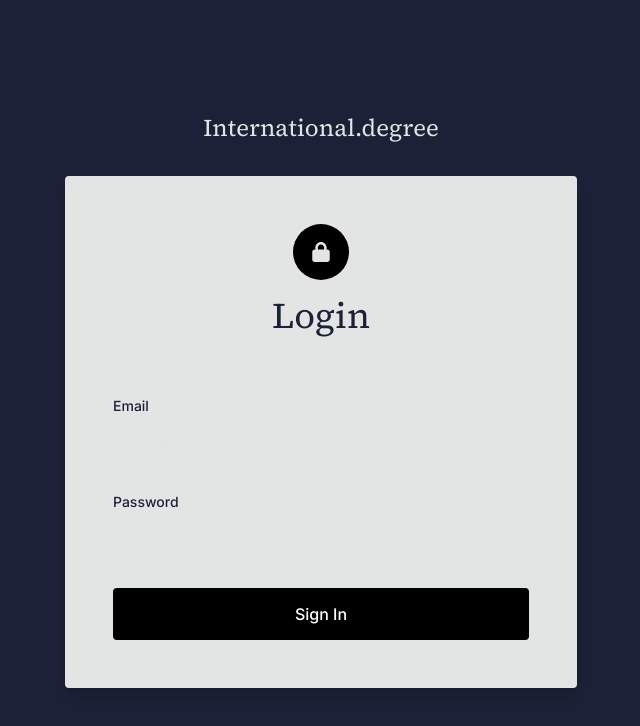
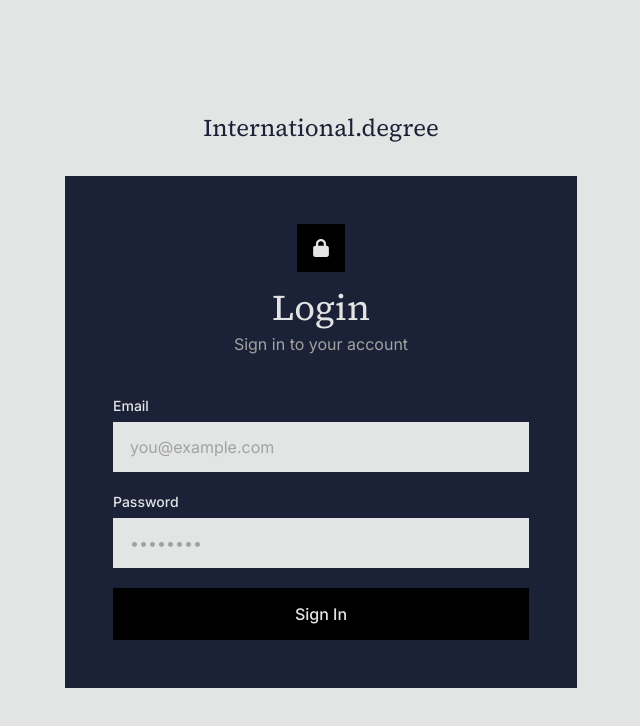
Before and after one commit to meraitech/soho-internationaldegree, a Next.js app: page /login in a window 1280 px wide. Shown: the top 726 px of the page, without its empty margins (319-959 px from the left). Built offline with nearby package versions, Linux system fonts and the light colour scheme; no server answers.

Commit message:
feat: login

```diff
--- a/src/app/login/page.tsx
+++ b/src/app/login/page.tsx
@@ -38,30 +38,30 @@
   };
 
   return (
-    <main className="min-h-screen flex items-center justify-center bg-background px-4">
+    <main className="min-h-screen flex items-center justify-center bg-surface px-4">
       <div className="w-full max-w-lg mx-auto">
         <div className="text-center mb-8">
-          <Link href="/" className="font-heading text-2xl text-foreground">
+          <Link href="/" className="font-heading text-2xl text-background">
             International.degree
           </Link>
         </div>
 
-        <div className="bg-surface rounded-sm p-8 md:p-12 shadow-lg">
-          <div className="flex flex-col items-center mb-8">
-            <div className="w-14 h-14 bg-dark rounded-full flex items-center justify-center mb-4">
-              <FaLock className="text-warm-white text-xl" />
+        <div className="bg-background">
+          <div className="flex flex-col items-center px-8 md:px-12 pt-10 md:pt-12 pb-8 md:pb-10">
+            <div className="w-12 h-12 bg-dark text-foreground flex items-center justify-center mb-4">
+              <FaLock className="text-lg" />
             </div>
-            <h1 className="font-heading text-3xl md:text-4xl text-background">
+            <h1 className="font-heading text-3xl md:text-4xl text-foreground">
               Login
             </h1>
-            <p className="text-charcoal/60 mt-1">
+            <p className="text-description mt-1">
               Sign in to your account
             </p>
           </div>
 
-          <form onSubmit={handleSubmit} className="space-y-5">
+          <form className="px-8 md:px-12 pb-10 md:pb-12 space-y-5">
             <div>
-              <label htmlFor="email" className="block text-sm font-medium text-background mb-1.5">
+              <label htmlFor="email" className="block text-sm font-medium text-foreground mb-1.5">
                 Email
               </label>
               <input
@@ -71,13 +71,13 @@
                 onChange={(e) => setEmail(e.target.value)}
                 required
                 autoComplete="email"
-                className="w-full px-4 py-3 bg-warm-white border border-charcoal/30 text-charcoal placeholder:text-charcoal/40 focus:outline-none focus:ring-2 focus:ring-maroon focus:border-transparent transition-colors rounded-sm"
+                className="w-full px-4 py-3 bg-foreground text-background placeholder:text-description border border-transparent focus:outline-none focus:ring-2 focus:ring-description transition-colors"
                 placeholder="you@example.com"
               />
             </div>
 
             <div>
-              <label htmlFor="password" className="block text-sm font-medium text-background mb-1.5">
+              <label htmlFor="password" className="block text-sm font-medium text-foreground mb-1.5">
                 Password
               </label>
               <input
@@ -87,7 +87,7 @@
                 onChange={(e) => setPassword(e.target.value)}
                 required
                 autoComplete="current-password"
-                className="w-full px-4 py-3 bg-warm-white border border-charcoal/30 text-charcoal placeholder:text-charcoal/40 focus:outline-none focus:ring-2 focus:ring-maroon focus:border-transparent transition-colors rounded-sm"
+                className="w-full px-4 py-3 bg-foreground text-background placeholder:text-description border border-transparent focus:outline-none focus:ring-2 focus:ring-description transition-colors"
                 placeholder="••••••••"
               />
             </div>
@@ -99,7 +99,7 @@
             <button
               type="submit"
               disabled={loading}
-              className="w-full bg-dark text-white px-6 py-3.5 font-medium transition-colors hover:bg-charcoal disabled:opacity-50 disabled:cursor-not-allowed focus-visible:outline-none focus-visible:ring-2 focus-visible:ring-maroon rounded-sm"
+              className="w-full bg-dark text-foreground px-6 py-3.5 font-medium transition-colors hover:bg-sekeleton disabled:opacity-50 disabled:cursor-not-allowed focus-visible:outline-none focus-visible:ring-2 focus-visible:ring-description"
             >
               {loading ? "Signing in..." : "Sign In"}
             </button>
```
